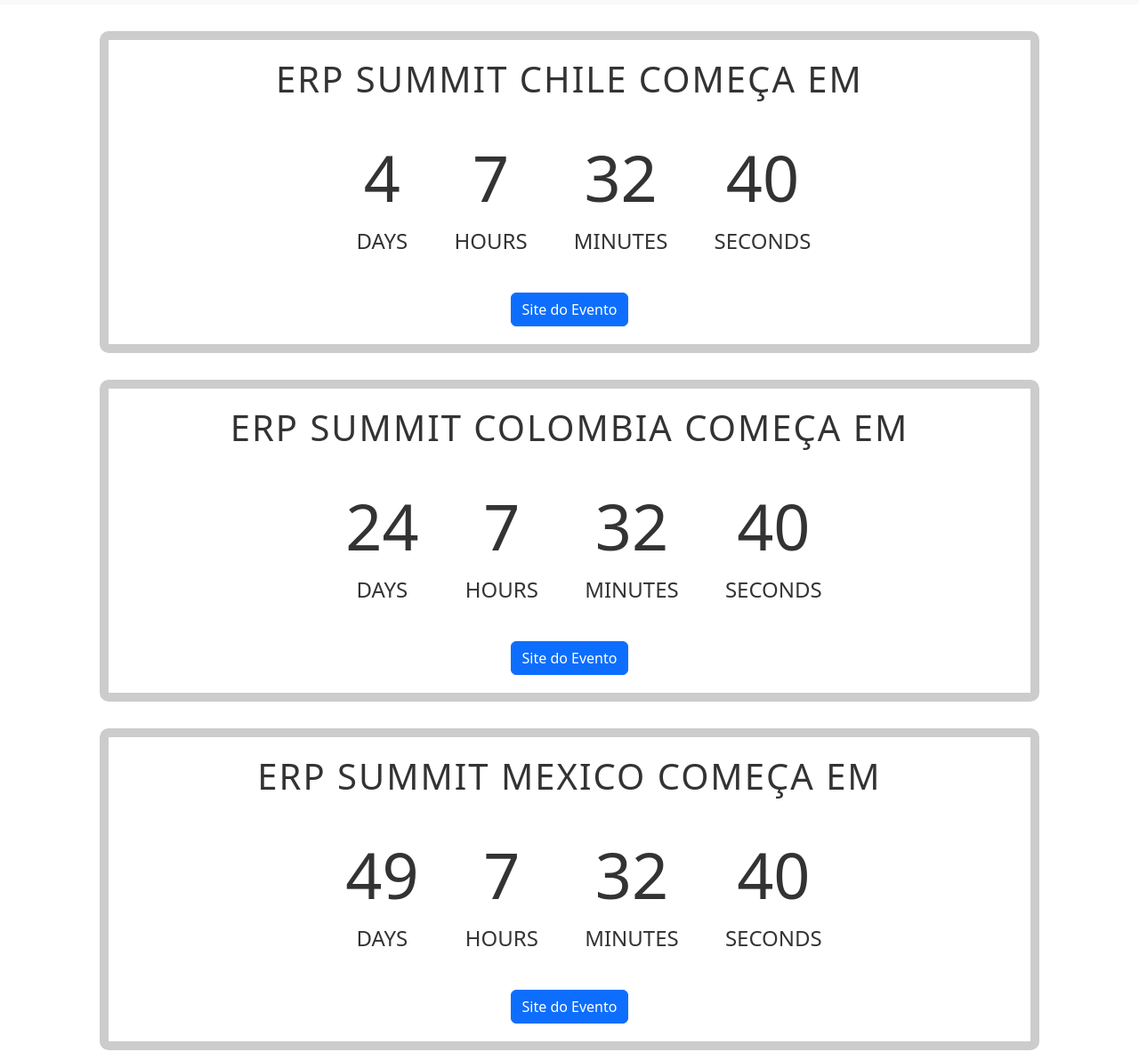
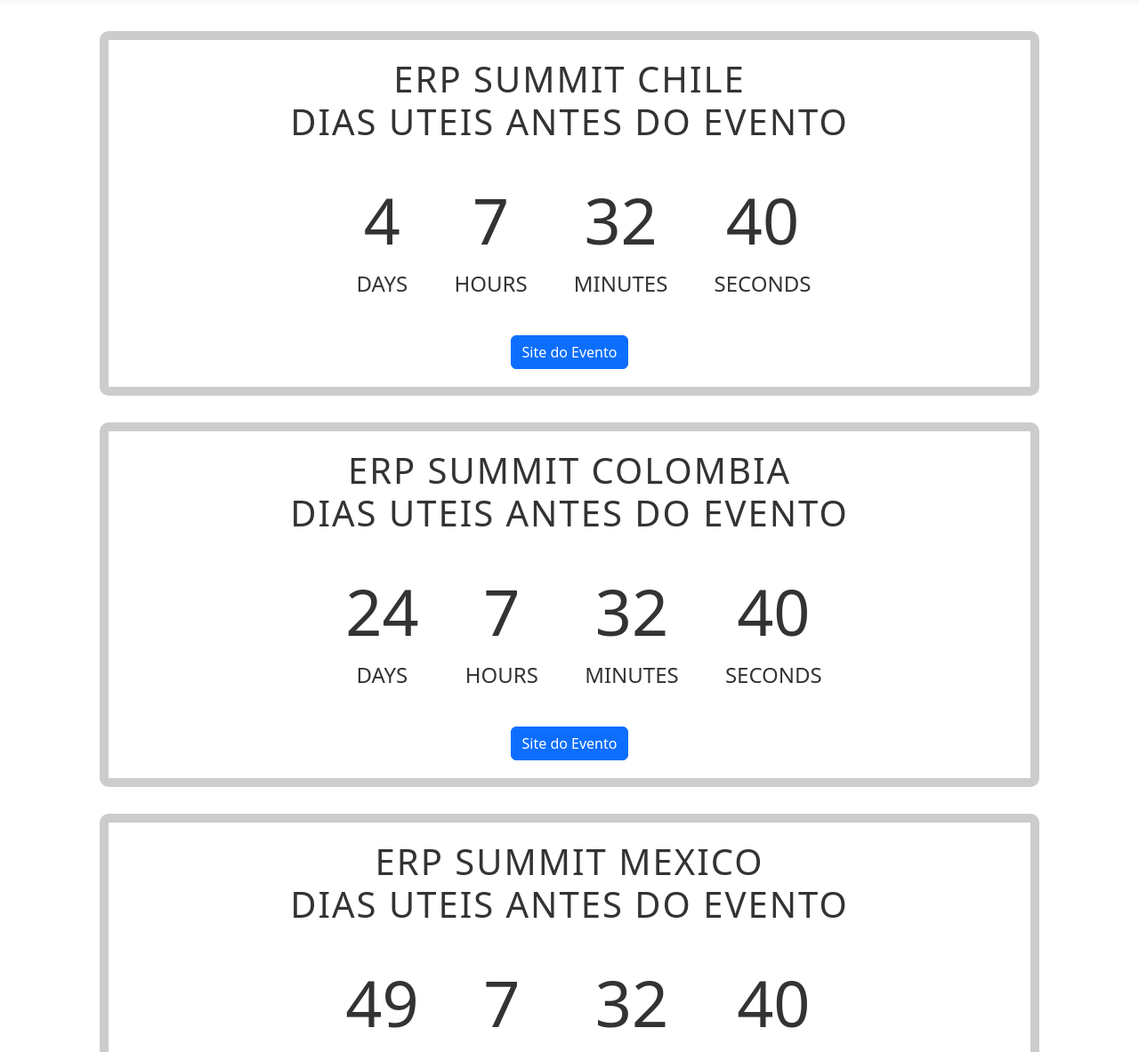
Before and after one commit to TioKrow/CountdownEventosPortalERP, a plain HTML site: page index.html in a window 1280 px wide. Shown: the part 120-1303 px from the top of the page at 89% size. Drawn offline with nearby package versions, Linux system fonts and the light colour scheme.

Commit message:
Change on the text of  the H1 of the Countdown

```diff
--- a/index.html
+++ b/index.html
@@ -31,7 +31,7 @@
     <div class="container">
         <div id="countdown"
             style="border: 1px solid #ccc; padding: 20px; border-radius: 10px; border-width: 10px; margin: 30px;">
-            <h1 id="headline">ERP Summit Chile Começa em</h1>
+            <h1 id="headline">ERP Summit Chile <br> Dias uteis antes do Evento</h1>
             <ul>
                 <li><span id="days"></span>Days</li>
                 <li><span id="hours"></span>Hours</li>
@@ -48,7 +48,7 @@
 
         <div id="countdown2"
             style="border: 1px solid #ccc; padding: 20px; border-radius: 10px; border-width: 10px; margin: 30px;">
-            <h1 id="headline2">ERP Summit Colombia Começa em</h1>
+            <h1 id="headline2">ERP Summit Colombia <br> Dias uteis antes do Evento</h1>
 
             <ul>
                 <li><span id="days2"></span>Days</li>
@@ -66,7 +66,7 @@
         </div>
         <div id="countdown3"
             style="border: 1px solid #ccc; padding: 20px; border-radius: 10px; border-width: 10px; margin: 30px;">
-            <h1 id="headline3">ERP Summit Mexico Começa em</h1>
+            <h1 id="headline3">ERP Summit Mexico <br> Dias uteis antes do Evento</h1>
             <ul>
                 <li><span id="days3"></span>Days</li>
                 <li><span id="hours3"></span>Hours</li>
```
